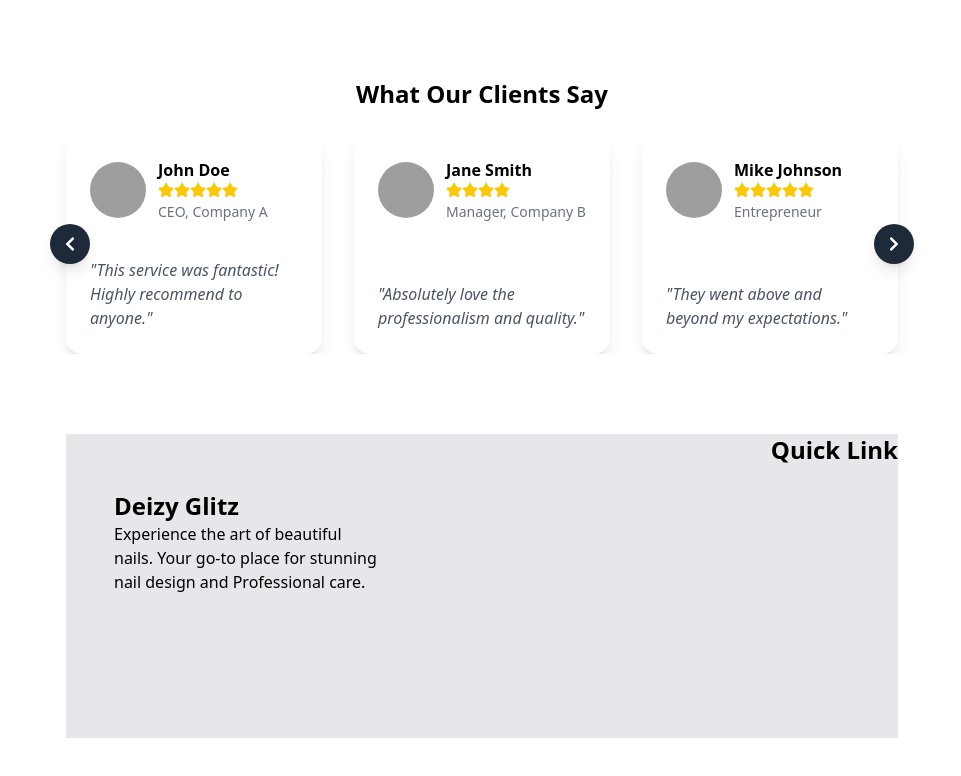
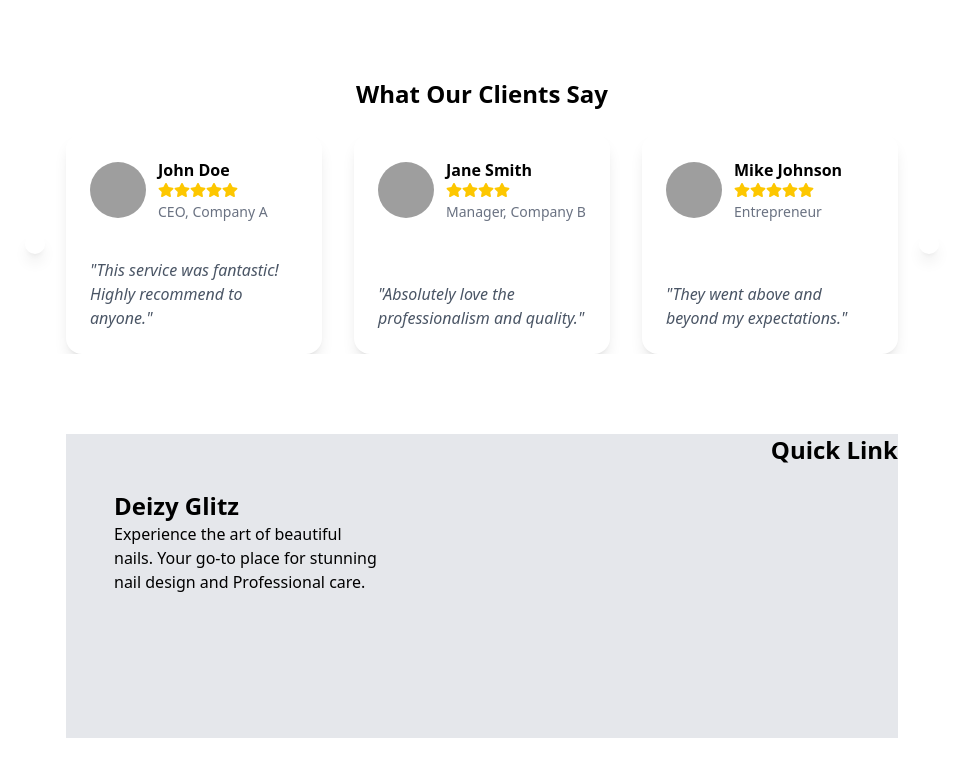
Before and after one commit to codemonk-silver/Deizy-Glitz, a React (Vite) app in the folder deizy-nail/: page / in a window 1280 px wide. Shown: the part 1496-2272 px from the top of the page, without its empty margins (158-1119 px from the left). Built offline with nearby package versions, Linux system fonts and the light colour scheme; grey boxes are pictures that could not be loaded.

Commit message:
working Testimonial

```diff
--- a/deizy-nail/src/components/Testimonial.jsx
+++ b/deizy-nail/src/components/Testimonial.jsx
@@ -1,30 +1,41 @@
-import React from "react";
+import React, { useEffect, useState } from "react";
 import Slider from "react-slick";
 import { FaStar, FaChevronLeft, FaChevronRight } from "react-icons/fa";
+
+// ✅ Make sure these CSS imports are inside main.jsx or index.js too!
 import "slick-carousel/slick/slick.css";
 import "slick-carousel/slick/slick-theme.css";
 
 // Custom Next Arrow
-const NextArrow = ({ onClick }) => (
+const NextArrow = ({ className, style, onClick }) => (
   <button
+    className={`${className} !flex !items-center !justify-center bg-gray-800 text-white p-2 sm:p-3 rounded-full shadow-lg hover:bg-gray-700`}
+    style={{ ...style }}
     onClick={onClick}
-    className="absolute right-0 top-1/2 -translate-y-1/2 bg-gray-800 text-white p-2 sm:p-3 rounded-full shadow-lg z-10 hover:bg-gray-700"
   >
     <FaChevronRight />
   </button>
 );
 
 // Custom Prev Arrow
-const PrevArrow = ({ onClick }) => (
+const PrevArrow = ({ className, style, onClick }) => (
   <button
+    className={`${className} !flex !items-center !justify-center bg-gray-800 text-white p-2 sm:p-3 rounded-full shadow-lg hover:bg-gray-700`}
+    style={{ ...style }}
     onClick={onClick}
-    className="absolute left-0 top-1/2 -translate-y-1/2 bg-gray-800 text-white p-2 sm:p-3 rounded-full shadow-lg z-10 hover:bg-gray-700"
   >
     <FaChevronLeft />
   </button>
 );
 
 const Testimonial = () => {
+  const [mounted, setMounted] = useState(false);
+
+  useEffect(() => {
+    // ✅ Prevent hydration / refresh issues
+    setMounted(true);
+  }, []);
+
   const testimonials = [
     {
       id: 1,
@@ -80,13 +91,13 @@ const Testimonial = () => {
     dots: false,
     infinite: true,
     speed: 500,
-    slidesToShow: 3, // desktop
+    slidesToShow: 3, // default desktop
     slidesToScroll: 1,
     nextArrow: <NextArrow />,
     prevArrow: <PrevArrow />,
     responsive: [
       {
-        breakpoint: 1024, // tablets
+        breakpoint: 1024, // tablet
         settings: { slidesToShow: 2 },
       },
       {
@@ -100,13 +111,14 @@ const Testimonial = () => {
     ],
   };
 
+  if (!mounted) return null; // prevent slider crash on refresh
+
   return (
     <div className="relative px-4 sm:px-8 md:px-16 lg:px-32 xl:px-56 py-10">
       <p className="text-xl sm:text-2xl font-semibold text-center mb-6">
         What Our Clients Say
       </p>
 
-      {/* Slider */}
       <Slider {...settings} className="-mx-2 sm:-mx-4">
         {testimonials.map((item) => (
           <div key={item.id} className="px-2 sm:px-4">
@@ -122,7 +134,6 @@ const Testimonial = () => {
                   <h3 className="font-semibold text-sm sm:text-base">
                     {item.name}
                   </h3>
-                  {/* Rating below name */}
                   <div className="flex text-yellow-400 mb-1">
                     {Array.from({ length: item.rating }, (_, i) => (
                       <FaStar key={i} />
```
